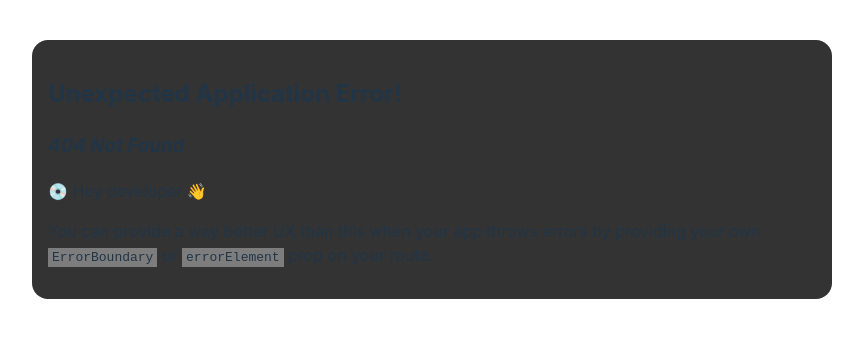
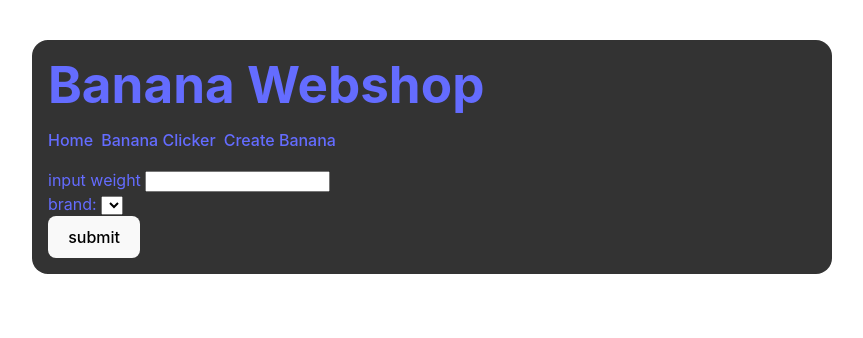
Before and after one commit to BaloeDB/operation-banana, a React (Vite) app in the folder frontend/: page /create in a window 1280 px wide. Before the commit this address had no page. Shown: the top 338 px of the page, without its empty margins (208-1071 px from the left). Built offline with nearby package versions, Linux system fonts and the light colour scheme.

Commit message:
Move/Rename file

```diff
--- a/frontend/src/Root.tsx
+++ b/frontend/src/Root.tsx
@@ -11,7 +11,7 @@ function Root() {
           <div className="flex gap-2">
             <Link to="">Home</Link>
             <Link to="banana-clicker">Banana Clicker</Link>
-            <Link to="shop">Banana Shop</Link>
+            <Link to="create">Create Banana</Link>
           </div>
         </nav>
       </header>
--- a/frontend/src/main.tsx
+++ b/frontend/src/main.tsx
@@ -5,7 +5,7 @@ import { RouterProvider, createBrowserRouter } from "react-router-dom";
 import BananaClicker from "./routes/BananaClicker.tsx";
 import Home from "./routes/Home.tsx";
 import React from "react";
-import BananaWebShop from "./routes/BananaWebShop.tsx";
+import CreateBanana from "./routes/CreateBanana.tsx";
 
 const router = createBrowserRouter([
   {
@@ -21,8 +21,8 @@ const router = createBrowserRouter([
         element: <BananaClicker />,
       },
       {
-        path: "shop",
-        element: <BananaWebShop />,
+        path: "create",
+        element: <CreateBanana />,
       }
     ],
   },
--- a/frontend/src/routes/BananaWebShop.tsx
+++ /dev/null
@@ -1,71 +0,0 @@
-import axios from "axios";
-import { useEffect, useState } from "react";
-import Brand, { emptyBrand } from "./BrandInterface";
-
-function BananaWebShop() {
-  const [id, setId] = useState<number>();
-  const [weight, setWeight] = useState<number>();
-  const [count, setCount] = useState<number>(0);
-  const [brands, setBrands] = useState<Brand[]>([emptyBrand]);
-
-  const fetchData = async () => {
-    const getBrands = await axios.get(
-      "http://localhost:8080/api/v1/banana/brands"
-    );
-
-    setBrands(getBrands.data);
-
-    const createBanana = await axios.post(
-      "http://localhost:8080/api/v1/banana/admin/create",
-      {
-        brandId: id,
-        weight: weight,
-      }
-    );
-
-    console.log(weight);
-  };
-
-  useEffect(() => {
-    fetchData();
-  }, [count]);
-
-  const handleFormSubmit = () => {
-    setCount(count + 1);
-  };
-
-  return (
-    <>
-      <div
-        style={{
-          color: "yellow",
-        }}
-      >
-        <form
-          onSubmit={(e) => {
-            handleFormSubmit();
-            e.preventDefault();
-          }}
-        >
-          <label>input weight </label>
-          <input type="number" onChange={(e) => setWeight(+e.target.value)} />
-          <br />
-          <label>brand: </label>
-          <select>
-            <option />
-            {brands.map((brand) => (
-              <option key={brand.id} value={brand.id}>
-                {brand.name}
-              </option>
-            ))}
-          </select>
-          <br />
-          <button type="submit">submit</button>
-        </form>
-        <p>Welcome to Banana Shop</p>
-      </div>
-    </>
-  );
-}
-
-export default BananaWebShop;
--- /dev/null
+++ b/frontend/src/routes/CreateBanana.tsx
@@ -0,0 +1,66 @@
+import axios from "axios";
+import { useEffect, useState } from "react";
+import Brand, { emptyBrand } from "./BrandInterface";
+
+function BananaWebShop() {
+  const [id, setId] = useState<number>();
+  const [weight, setWeight] = useState<number>();
+  const [count, setCount] = useState<number>(0);
+  const [brands, setBrands] = useState<Brand[]>([emptyBrand]);
+
+  const fetchData = async () => {
+    // const getBrands = await axios.get(
+    //   "http://localhost:8080/api/v1/banana/brands"
+    // );
+    // setBrands(getBrands.data);
+    // const createBanana = await axios.post(
+    //   "http://localhost:8080/api/v1/banana/admin/create",
+    //   {
+    //     brandId: id,
+    //     weight: weight,
+    //   }
+    // );
+    // console.log(weight);
+  };
+
+  useEffect(() => {
+    fetchData();
+  }, [count]);
+
+  const handleFormSubmit = () => {
+    setCount(count + 1);
+  };
+
+  return (
+    <div
+      style={{
+        paddingTop: "1em",
+        color: "#646cff",
+      }}
+    >
+      <form
+        onSubmit={(e) => {
+          handleFormSubmit();
+          e.preventDefault();
+        }}
+      >
+        <label>input weight </label>
+        <input type="number" onChange={(e) => setWeight(+e.target.value)} />
+        <br />
+        <label>brand: </label>
+        <select onChange={(e) => setId(+e.target.value)}>
+          <option />
+          {brands.map((brand) => (
+            <option key={brand.id} value={brand.id}>
+              {brand.name}
+            </option>
+          ))}
+        </select>
+        <br />
+        <button type="submit">submit</button>
+      </form>
+    </div>
+  );
+}
+
+export default BananaWebShop;
```
